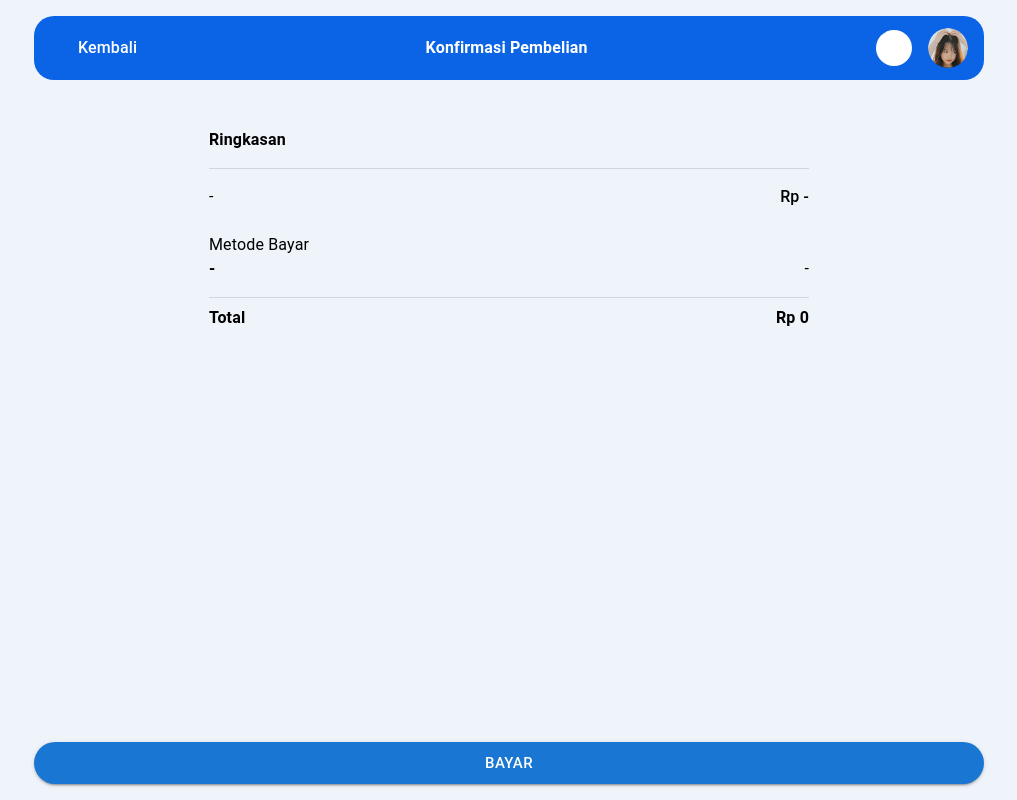
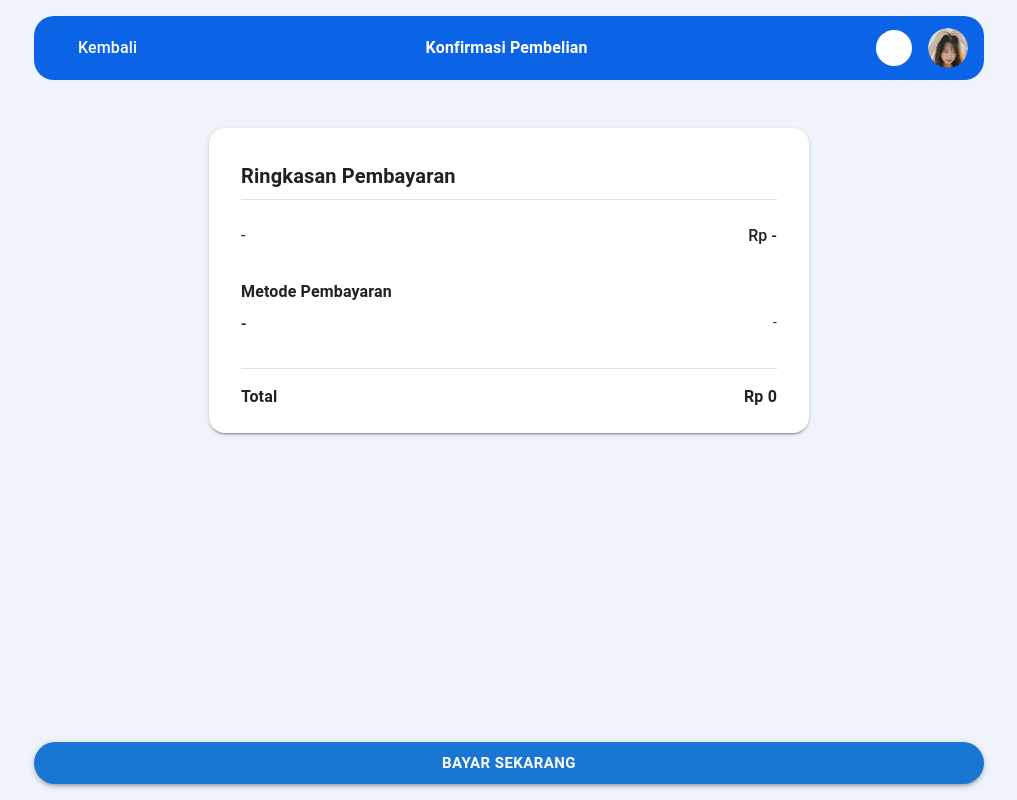
Before and after one commit to Haidarly2/datamarket-project, a React (Create React App) app in the folder frontend-datamarket/: page /confirmation in a window 1280 px wide. Shown: the whole page, without its empty margins (131-1148 px from the left). Built offline with nearby package versions, Linux system fonts and the light colour scheme; some icons are missing.

Commit message:
refactor: update ConfirmationPage layout with Card component for better UI presentation

```diff
--- a/frontend-datamarket/src/pages/ConfirmationPage.jsx
+++ b/frontend-datamarket/src/pages/ConfirmationPage.jsx
@@ -4,6 +4,8 @@ import {
     Typography,
     Divider,
     Button,
+    Card,
+    CardContent,
 } from '@mui/material';
 import NavbarTransaction from "../components/NavbarTransaction";
 import { useNavigate } from 'react-router-dom';
@@ -41,12 +43,14 @@ const ConfirmationPage = () => {
                     onBack={() => navigate(-1)}
                 />
 
-                <Box sx={{ maxWidth: 600, mx: 'auto', mt: 6, px: 4 }}>
-                    <Typography fontWeight={600} fontSize="16px" mb={2}>
-                        Ringkasan
+                <Card sx={{ mt: 6, borderRadius: 4, boxShadow: 2, maxWidth: 600, mx: 'auto' }}>
+                    <CardContent sx={{ px: 4, py: 4 }}>
+                        <Typography variant="h6" fontWeight={700} gutterBottom>
+                            Ringkasan Pembayaran
                         </Typography>
-                    <Divider sx={{ mb: 2 }} />
+                        <Divider sx={{ mb: 3 }} />
 
+                        {/* Paket Utama */}
                         <Box sx={{ display: 'flex', justifyContent: 'space-between', mb: 1 }}>
                             <Typography>{mainPackage?.name || '-'}</Typography>
                             <Typography fontWeight={500}>
@@ -54,9 +58,12 @@ const ConfirmationPage = () => {
                             </Typography>
                         </Box>
 
+                        {/* Add-ons */}
                         {selectedAddOns.length > 0 && (
                             <>
-                            <Typography sx={{ mt: 2 }}>Add-ons</Typography>
+                                <Typography fontWeight={600} mt={3} mb={1}>
+                                    Add-ons
+                                </Typography>
                                 {selectedAddOns.map((addOn, index) => (
                                     <Box key={index} sx={{ display: 'flex', justifyContent: 'space-between', mb: 1 }}>
                                         <Typography>{addOn.name}</Typography>
@@ -68,21 +75,29 @@ const ConfirmationPage = () => {
                             </>
                         )}
 
-                    <Typography sx={{ mt: 3 }}>Metode Bayar</Typography>
-                    <Box sx={{ display: 'flex', justifyContent: 'space-between', mb: 1 }}>
-                        <Typography fontWeight={600}>{selectedMethod || '-'}</Typography>
-                        <Typography>{paymentPhoneNumber || '-'}</Typography>
+                        {/* Metode Pembayaran */}
+                        <Typography fontWeight={600} mt={4} mb={1}>
+                            Metode Pembayaran
+                        </Typography>
+                        <Box sx={{ display: 'flex', justifyContent: 'space-between' }}>
+                            <Typography fontWeight={500}>{selectedMethod || '-'}</Typography>
+                            <Typography variant="body2">{paymentPhoneNumber || '-'}</Typography>
                         </Box>
 
-                    <Divider sx={{ mt: 2, mb: 1 }} />
+                        <Divider sx={{ mt: 4, mb: 2 }} />
+
+                        {/* Total */}
                         <Box sx={{ display: 'flex', justifyContent: 'space-between', mt: 1 }}>
-                        <Typography fontWeight={600}>Total</Typography>
-                        <Typography fontWeight={600}>
+                            <Typography fontWeight={700}>Total</Typography>
+                            <Typography fontWeight={700}>
                                 Rp {calculateTotal().toLocaleString()}
                             </Typography>
                         </Box>
+                    </CardContent>
+                </Card>
             </Box>
-            </Box>
+
+            {/* Tombol Bayar */}
             <Button
                 variant="contained"
                 color="primary"
@@ -90,6 +105,8 @@ const ConfirmationPage = () => {
                 size="large"
                 sx={{
                     borderRadius: 999,
+                    fontWeight: 600,
+                    boxShadow: 3,
                     position: 'fixed',
                     bottom: 16,
                     left: 0,
@@ -97,13 +114,128 @@ const ConfirmationPage = () => {
                     mx: 'auto',
                     maxWidth: 950,
                     zIndex: 1000,
+                    transition: '0.3s',
+                    '&:hover': {
+                        boxShadow: 6,
+                        transform: 'scale(1.01)',
+                    },
                 }}
                 onClick={handleContinue}
             >
-                Bayar
+                Bayar Sekarang
             </Button>
         </Box>
     );
 };
 
 export default ConfirmationPage;
+
+// import React from 'react';
+// import {
+//     Box,
+//     Typography,
+//     Divider,
+//     Button,
+// } from '@mui/material';
+// import NavbarTransaction from "../components/NavbarTransaction";
+// import { useNavigate } from 'react-router-dom';
+// import { useCheckout } from '../context/CheckoutContext';
+// import { usePayment } from '../context/PaymentContext';
+
+// const ConfirmationPage = () => {
+//     const navigate = useNavigate();
+//     const {
+//         selectedAddOns,
+//         mainPackage
+//     } = useCheckout();
+//     const { paymentPhoneNumber, selectedMethod } = usePayment();
+
+//     const getCleanPrice = (priceString) => {
+//         if (typeof priceString === 'number') return priceString;
+//         return Number(priceString.replace(/[^\d]/g, '')) || 0;
+//     };
+
+//     const calculateTotal = () => {
+//         const addOnsTotal = selectedAddOns.reduce((sum, addOn) => sum + getCleanPrice(addOn.harga), 0);
+//         const mainPrice = mainPackage ? getCleanPrice(mainPackage.price) : 0;
+//         return mainPrice + addOnsTotal;
+//     };
+
+//     const handleContinue = () => {
+//         navigate('/success');
+//     }
+
+//     return (
+//         <Box bgcolor={"#EFF3FA"} minHeight="100vh" width="100%">
+//             <Box sx={{ p: 2, maxWidth: 950, mx: "auto", pb: 10 }}>
+//                 <NavbarTransaction
+//                     title="Konfirmasi Pembelian"
+//                     onBack={() => navigate(-1)}
+//                 />
+
+//                 <Box sx={{ maxWidth: 600, mx: 'auto', mt: 6, px: 4 }}>
+//                     <Typography fontWeight={600} fontSize="16px" mb={2}>
+//                         Ringkasan
+//                     </Typography>
+//                     <Divider sx={{ mb: 2 }} />
+
+//                     <Box sx={{ display: 'flex', justifyContent: 'space-between', mb: 1 }}>
+//                         <Typography>{mainPackage?.name || '-'}</Typography>
+//                         <Typography fontWeight={500}>
+//                             Rp {mainPackage ? getCleanPrice(mainPackage.price).toLocaleString() : '-'}
+//                         </Typography>
+//                     </Box>
+
+//                     {selectedAddOns.length > 0 && (
+//                         <>
+//                             <Typography sx={{ mt: 2 }}>Add-ons</Typography>
+//                             {selectedAddOns.map((addOn, index) => (
+//                                 <Box key={index} sx={{ display: 'flex', justifyContent: 'space-between', mb: 1 }}>
+//                                     <Typography>{addOn.name}</Typography>
+//                                     <Typography fontWeight={500}>
+//                                         Rp {getCleanPrice(addOn.harga).toLocaleString()}
+//                                     </Typography>
+//                                 </Box>
+//                             ))}
+//                         </>
+//                     )}
+
+//                     <Typography sx={{ mt: 3 }}>Metode Bayar</Typography>
+//                     <Box sx={{ display: 'flex', justifyContent: 'space-between', mb: 1 }}>
+//                         <Typography fontWeight={600}>{selectedMethod || '-'}</Typography>
+//                         <Typography>{paymentPhoneNumber || '-'}</Typography>
+//                     </Box>
+
+//                     <Divider sx={{ mt: 2, mb: 1 }} />
+//                     <Box sx={{ display: 'flex', justifyContent: 'space-between', mt: 1 }}>
+//                         <Typography fontWeight={600}>Total</Typography>
+//                         <Typography fontWeight={600}>
+//                             Rp {calculateTotal().toLocaleString()}
+//                         </Typography>
+//                     </Box>
+//                 </Box>
+//             </Box>
+//             <Button
+//                 variant="contained"
+//                 color="primary"
+//                 fullWidth
+//                 size="large"
+//                 sx={{
+//                     borderRadius: 999,
+//                     position: 'fixed',
+//                     bottom: 16,
+//                     left: 0,
+//                     right: 0,
+//                     mx: 'auto',
+//                     maxWidth: 950,
+//                     zIndex: 1000,
+//                 }}
+//                 onClick={handleContinue}
+//             >
+//                 Bayar
+//             </Button>
+//         </Box>
+//     );
+// };
+
+// export default ConfirmationPage;
```
Lines whose indentation alone changed are shown as unchanged.
